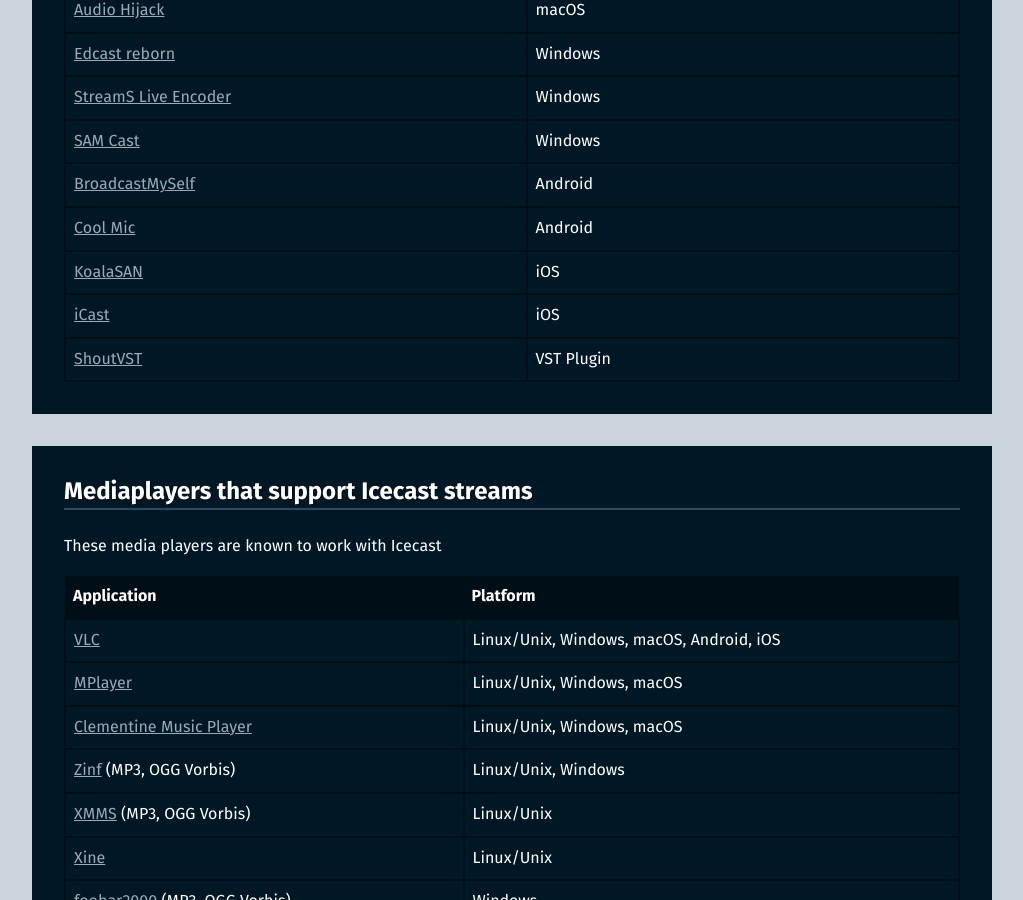
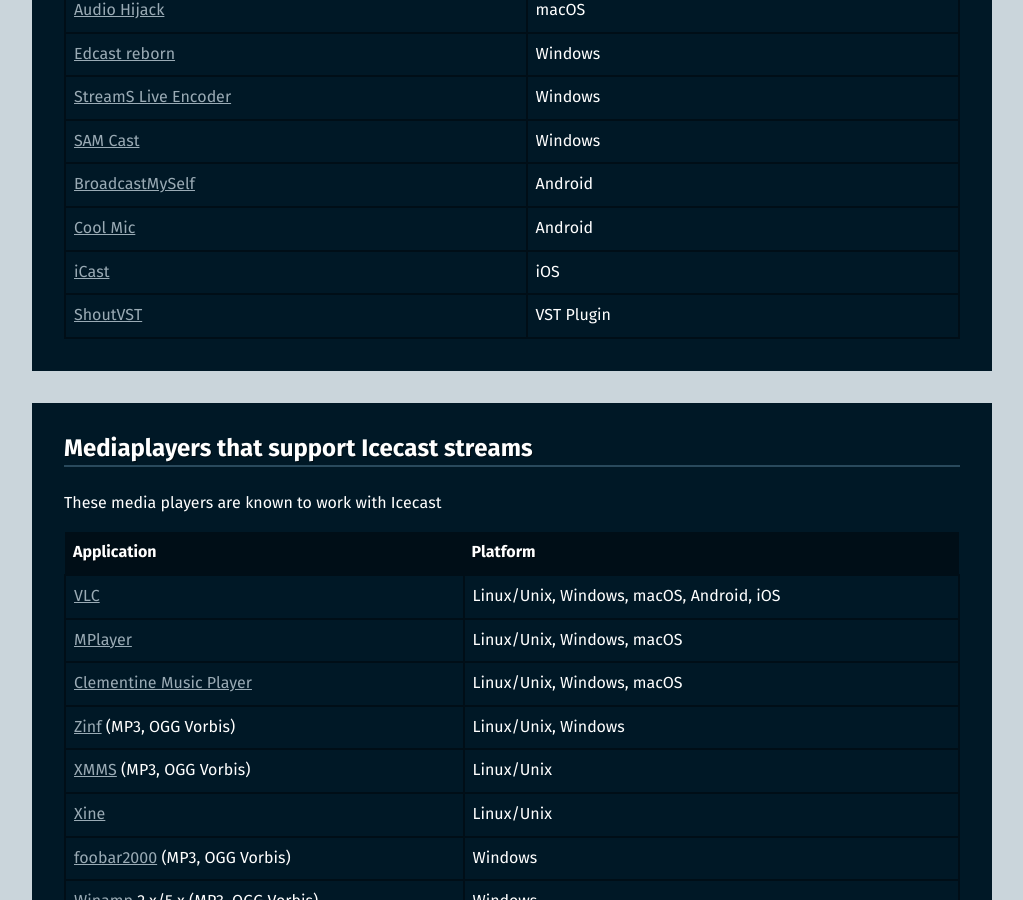
Before and after one commit to barionleg/Xipho, a Jekyll site: the page built from apps.md, in a window 1280 px wide and 900 px high, scrolled down 1197 px. Shown: the whole window, without its empty margins (128-1151 px from the left). Built offline with Jekyll 4.4.1, drawn with Linux system fonts in a browser that asks for light colours.

Commit message:
Remove KoalaSAN from apps list
It no longer exists.

```diff
--- a/apps.md
+++ b/apps.md
@@ -30,7 +30,6 @@ These source clients are known to work with Icecast
 |[SAM Cast][sam-cast]                         |Windows                      |
 |[BroadcastMySelf][broadcastmyself]           |Android                      |
 |[Cool Mic][coolmic]                          |Android                      |
-|[KoalaSAN][koalasan]                         |iOS                          |
 |[iCast][icast]                               |iOS                          |
 |[ShoutVST][shoutvst]                         |VST Plugin                   |
 {: .table-block }
@@ -56,7 +55,6 @@ These source clients are known to work with Icecast
 [sam-cast]: http://spacial.com/sam-cast
 [traktor-dj-studio]: http://www.native-instruments.com/en/traktor/
 [broadcastmyself]: http://novastreamapps.blogspot.fr
-[koalasan]: http://koalasan.net
 [shoutvst]: https://github.com/R-Tur/ShoutVST
 [ladiocast]: http://blog.kawauso.com/ladiocast
 
```
